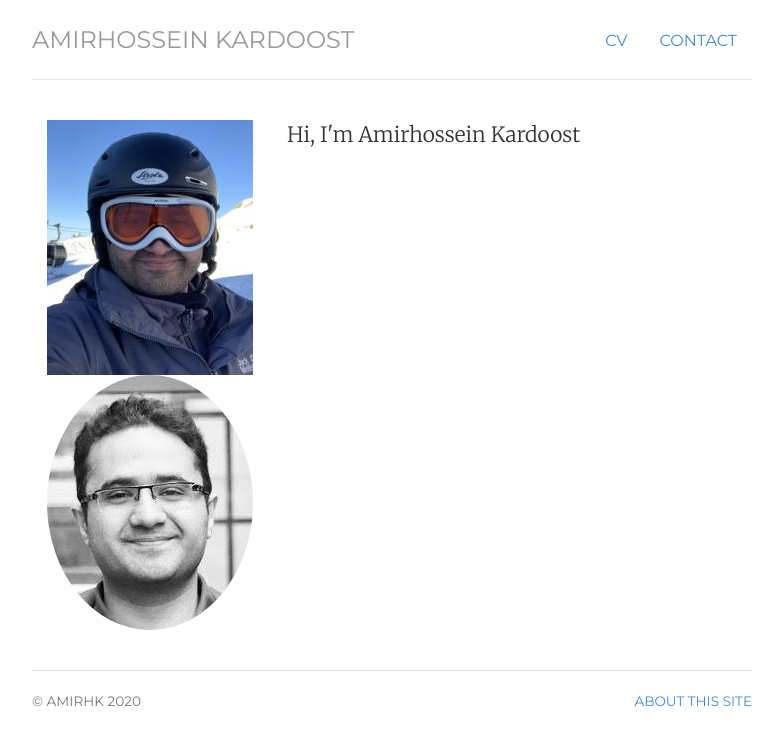
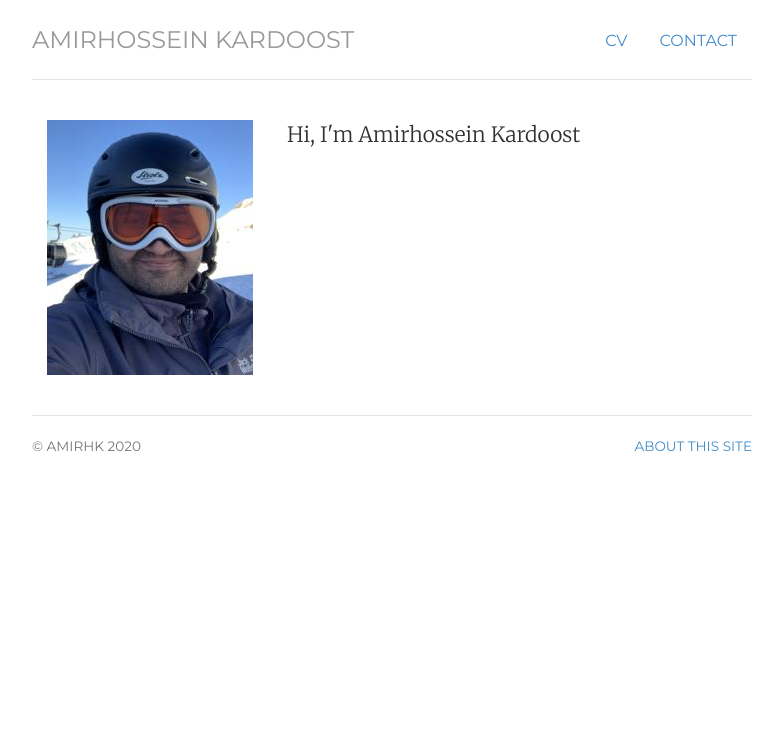
Before and after one commit to Amirhk-dev/Amirhk-dev.github.io, a Jekyll site: the page built from index.html, in a window 1280 px wide. Shown: the top 745 px of the page, without its empty margins (248-1031 px from the left). Built offline with Jekyll 4.4.1, drawn with Linux system fonts in a browser that asks for light colours.

Commit message:
Update style.css

```diff
--- a/css/style.css
+++ b/css/style.css
@@ -19,7 +19,7 @@
 	display: inline-block;
 }
 
-.flippable.img.img-circle.avatar{
+.flippable .img-circle.avatar{
 	display: none;
 	position: absolute;
 	margin-bottom: 30px;
@@ -28,7 +28,7 @@
 	z-index: 99;
 }
 
-.flippable:hover .img.second-img-circle.avatar{
+.flippable:hover .img-circle.avatar{
 	display: inline;
 	margin-bottom: 30px;
 }
```
